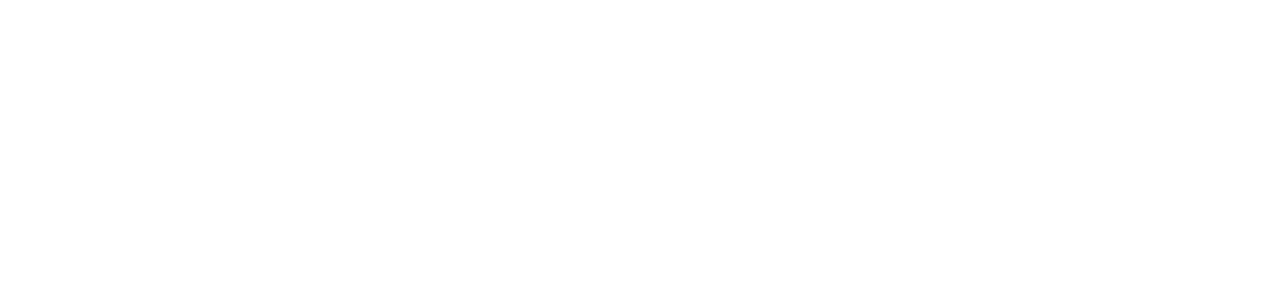
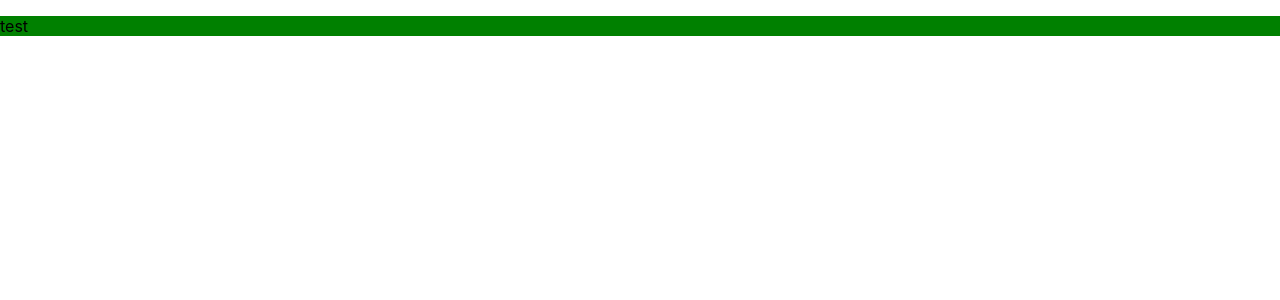
Before and after one commit to THG20203/Advanc3dPrinting-Project, a React (Create React App) app: page / in a window 1280 px wide. Shown: the top 300 px of the page. Built offline with nearby package versions, Linux system fonts and the light colour scheme.

Commit message:
test of scss file links completed

```diff
--- a/src/assets/styles/Home.scss
+++ b/src/assets/styles/Home.scss
@@ -0,0 +1,3 @@
+.home-container {
+  background-color: green;
+}
--- a/src/assets/styles/Latest.scss
+++ b/src/assets/styles/Latest.scss
@@ -0,0 +1,3 @@
+.latest-container {
+  background-color: blue;
+}
--- a/src/pages/mainPages/Home.tsx
+++ b/src/pages/mainPages/Home.tsx
@@ -2,7 +2,11 @@
 import "../../assets/styles/home.scss";
 
 const HomePage = () => {
-  return <div className="home-container"></div>;
+  return (
+    <div className="home-container">
+      <p>test</p>
+    </div>
+  );
 };
 
 export default HomePage;
--- a/src/pages/mainPages/Latest.tsx
+++ b/src/pages/mainPages/Latest.tsx
@@ -2,7 +2,11 @@
 import "../../assets/styles/latest.scss";
 
 const LatestPage = () => {
-  return <div className="latest-container"></div>;
+  return (
+    <div className="latest-container">
+      <p>test</p>
+    </div>
+  );
 };
 
 export default LatestPage;
```
